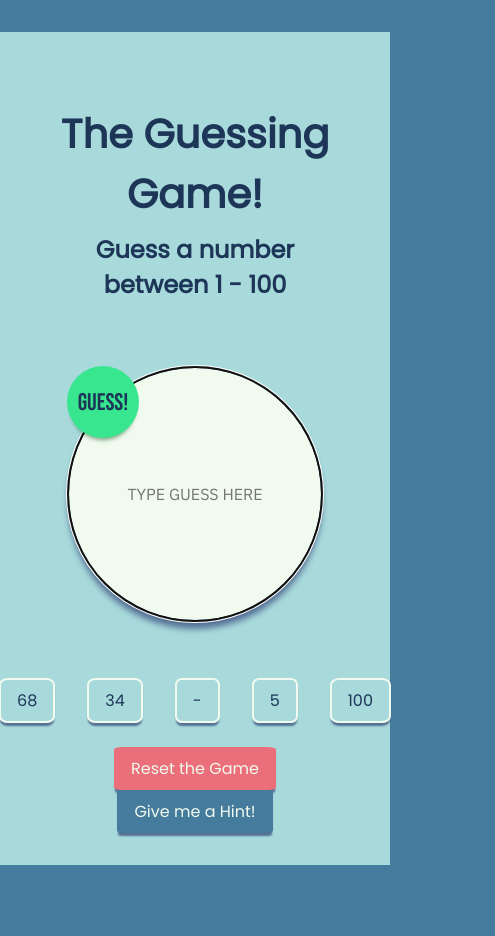
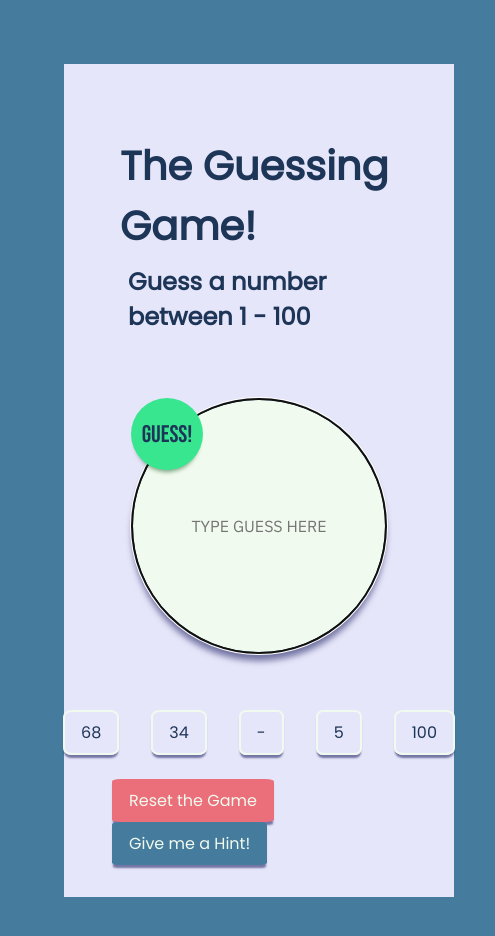
Before and after one commit to Jack-Tillman/Guessing-Game, a website: page index.html in a window 390 px wide. Shown: the whole page, 495 px wide, since content can reach past the window. Before the commit the page ends 897 px from the top, so only its background shows below. Drawn offline with Linux system fonts and the light colour scheme.

Commit message:
made body a flexbox, add 100% width to g-g-group, removed unnecessary styles from header, inputgroup, body

```diff
--- a/main.css
+++ b/main.css
@@ -17,6 +17,7 @@ https://coolors.co/palette/e63946-f1faee-a8dadc-457b9d-1d3557
 media queries: min-width:1200px, 992px, 768px, 576px
 */
 @import url('https://fonts.googleapis.com/css2?family=Bebas+Neue&family=IBM+Plex+Sans&family=Poppins&display=swap');
+
 *{
 margin: 0;
 padding: 0;
@@ -26,29 +27,23 @@ font-family:'Poppins', Tahoma, Geneva, Verdana, sans-serif;
 }
 body{
 background-color:rgb(69, 123, 157);
-max-height:100vh;
+display:flex;
+flex:1 1 0;
 }
 .guessing-game-group{
 background-color:rgb(168, 218, 220) ;
-margin:2rem auto;
+margin:1rem;
 padding:2rem;
-text-align: center;
 display:flex;
 flex-direction: column;
 flex:1;
+width:100%;
 }
 header{
-display:flex;
-flex:1;
-justify-content: center;
-align-items:center;
-flex-wrap: wrap;
 padding:1rem;
 margin:1rem auto;
-flex-direction: column;
 }
 main{
-font-family:'Segoe UI', Tahoma, Geneva, Verdana, sans-serif;
 font-size:1rem;
 display:flex;
 flex-direction: column;
@@ -75,7 +70,6 @@ ul{
 
 .input-group{
 display:flex;
-flex:1 1 0;
 margin:2rem auto;
 }
 
@@ -176,10 +170,40 @@ color:rgb(41, 95, 158);
 }
 
 /*Media Queries! */
+/* laptop */
+@media screen and (max-width:992px){
+body{
+flex:1 0 0;
+}
 
-@media screen and (max-width:361px){
+.guessing-game-group{
+margin:4rem;
+background-color: lavender;
+flex:1 0 0;
+}
+
+/* header{
 
 }
+
+main{
+
+}
+
+h1{
+
+}
+
+h2{
+
+}
+
+.guesses-display{
+
+} */
+}
+/*Tablet*/
+
 /* To - Do
 *Finalize color schreme
 *Finalize font choice and font sizes
@@ -194,3 +218,69 @@ Okay, so what I need to do is to identify the breakpoints I want to target with
 identify the elrements that must be changed, change threm adequately, and make sure nothing else breaks
 desired breakpoints: 361px, 769px,
 */
+
+/*
+@media screen and (max-width:768px){
+body{
+
+}
+
+.guessing-game-group{
+
+}
+
+header{
+
+}
+
+main{
+
+}
+
+h1{
+
+}
+
+h2{
+
+}
+
+.guesses-display{
+
+}
+
+
+}
+/*Phone, large*//*
+@media screen and (max-width:576px){
+    body{
+
+    }
+
+    .guessing-game-group{
+
+    }
+
+    header{
+
+    }
+
+    main{
+
+    }
+
+    h1{
+
+    }
+
+    h2{
+
+    }
+
+    .guesses-display{
+
+    }
+
+
+    }
+*/
```
